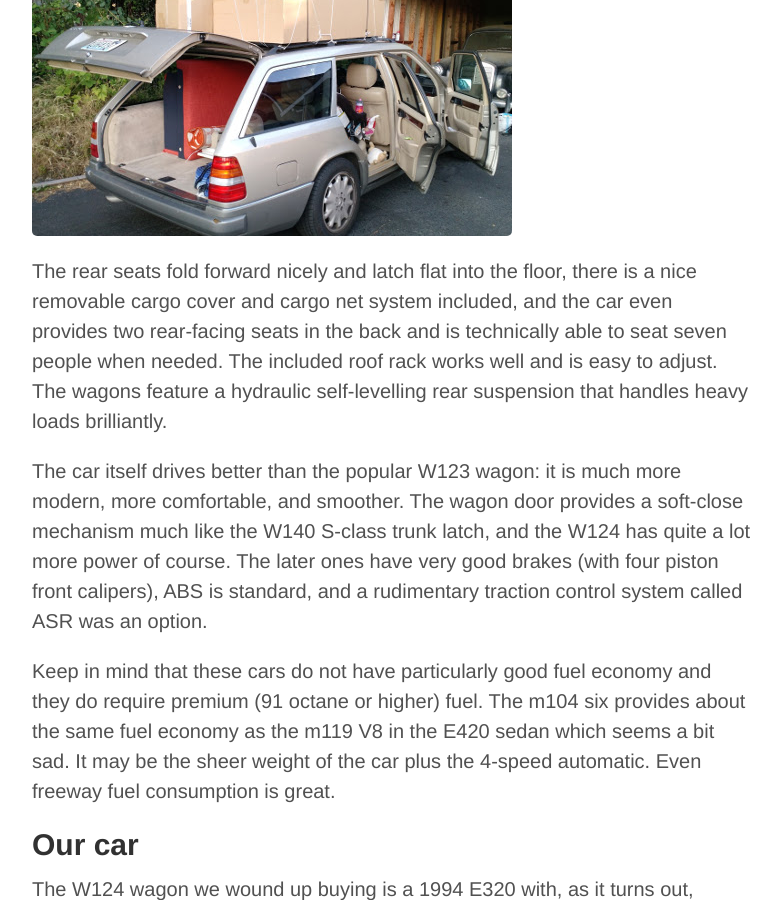
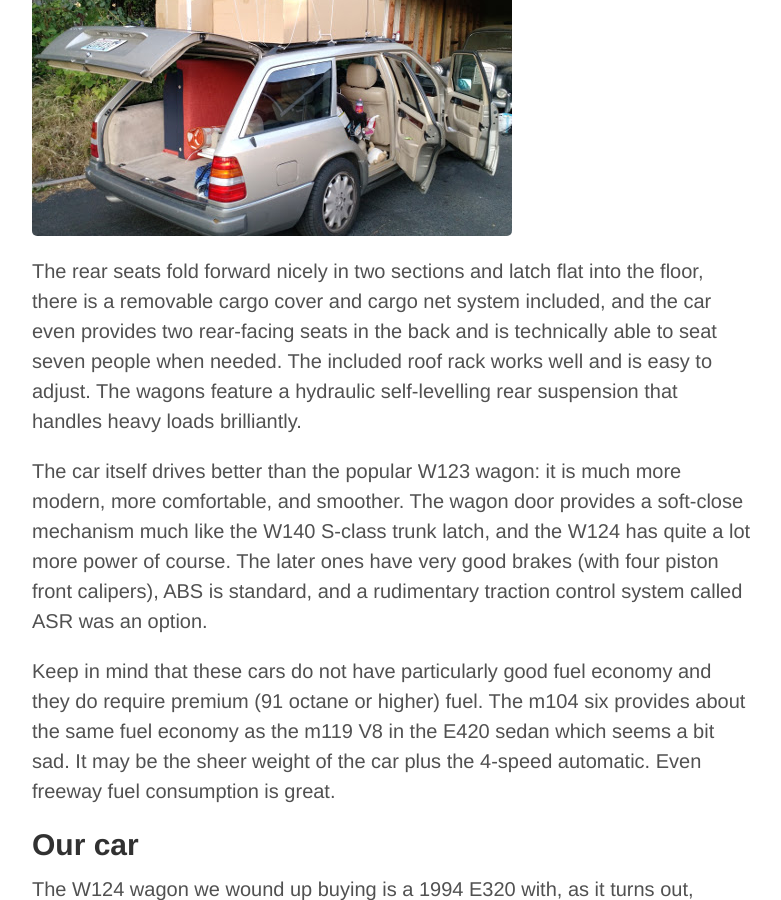
Before and after one commit to yurovsky/yurovsky.github.io, a Jekyll site: the page built from _posts/2016-02-20-mercedes-w124-e320-wagon.md, in a window 1280 px wide and 900 px high, scrolled down 678 px. Shown: the whole window, without its empty margins (248-1029 px from the left). Built offline with Jekyll 4.4.1, drawn with Linux system fonts in a browser that asks for light colours; Markdown is read by kramdown in place of the engine named in the settings; comment, search, counter and statistics services are not loaded; some of the changed text lies outside the part shown.

Commit message:
a few more notes

```diff
--- a/_posts/2016-02-20-mercedes-w124-e320-wagon.md
+++ b/_posts/2016-02-20-mercedes-w124-e320-wagon.md
@@ -20,8 +20,9 @@
 
 ![E320 Wagon](/assets/wagon.jpg)
 
-The rear seats fold forward nicely and latch flat into the floor, there is a
-nice removable cargo cover and cargo net system included, and the car even
+The rear seats fold forward nicely in two sections and latch flat into the
+floor, there is a removable cargo cover and cargo net system included, and
+the car even
 provides two rear-facing seats in the back and is technically able to seat
 seven people when needed.  The included roof rack works well and is easy to
 adjust.  The wagons feature a hydraulic self-levelling rear suspension that
@@ -120,6 +121,9 @@
 by a couple of companies (that will run around $400 or so from what I have read). The throttle does have a date code noted on a parts sticker but it may be very
 difficult to see without taking things apart.
 
+There are two variants of the E320 throttle body (and corresponding
+idle/throttle control ECU) -- one for cars with ASR and another for cars without ASR.  They are not interchangeable.
+
 ### Engine
 
 The m104 six is considered very reliable, however they are known to have a
```
